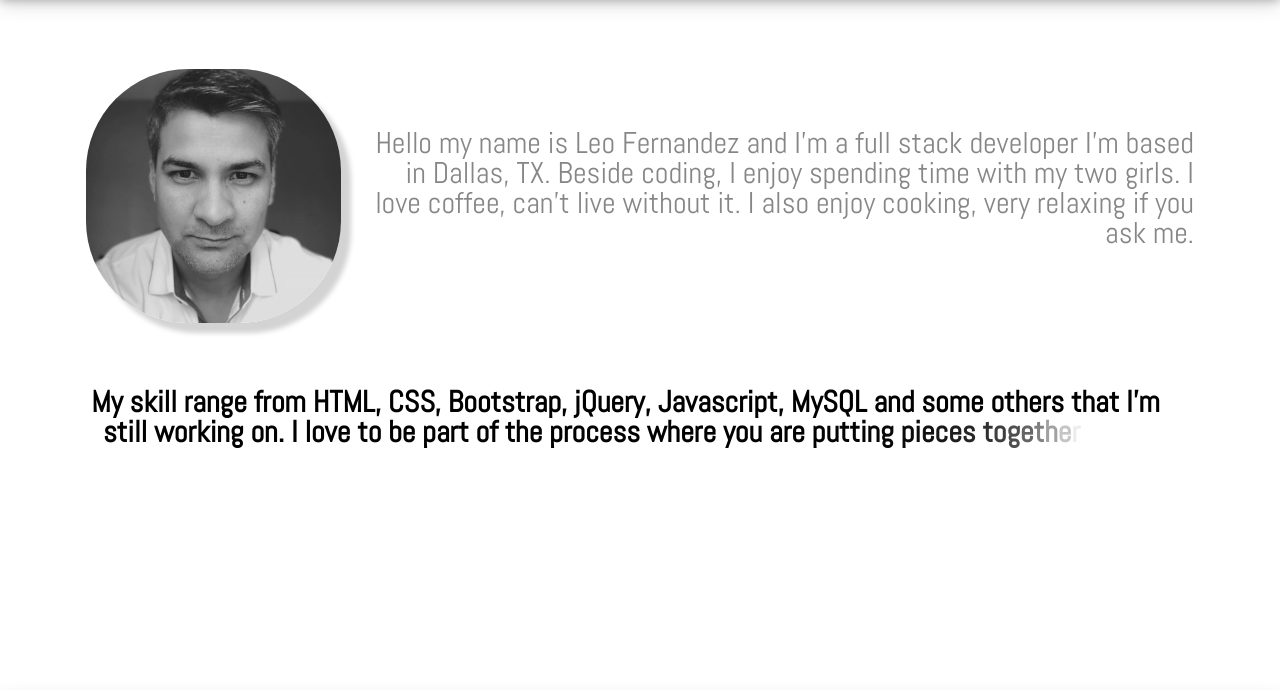
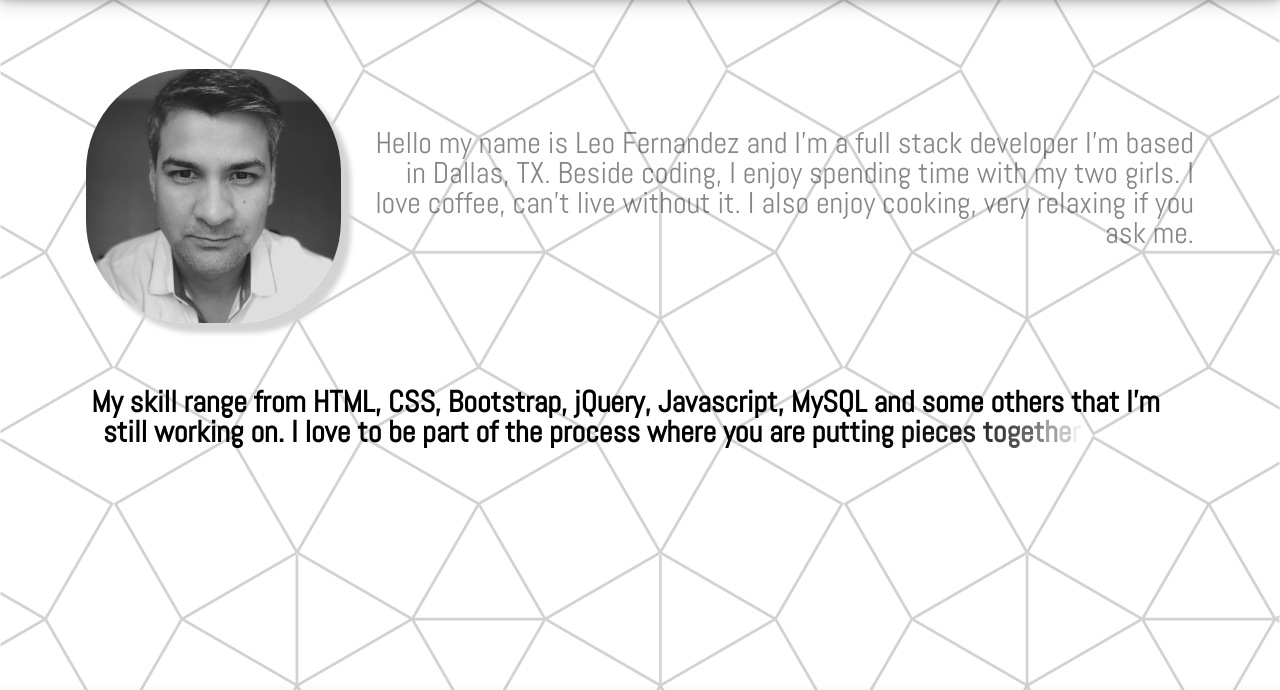
Before and after one commit to lfernandez79/Week1-homework2, a website: page index.html in a window 1280 px wide. Shown: the part 61-751 px from the top of the page. Drawn offline with nearby package versions, Linux system fonts and the light colour scheme; a web font is replaced by a local one.

Commit message:
added pattern background

```diff
--- a/style.css
+++ b/style.css
@@ -5,7 +5,10 @@ font-family: 'Baloo Bhaina 2', cursive;
 
 /* background-image: linear-gradient(to right, rgb(0, 0, 0), rgb(236, 77, 77)); */
 /* background-color: white; */
-
+background-image: url(/pattern-background-png-4.png);
+background-size: cover;
+background-repeat: no-repeat;
+background-position: center;
 
 }
 
```
Also changed, not shown: pattern-background-png-4.png (added).
